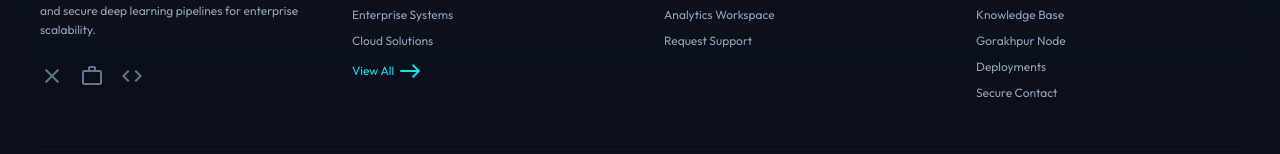
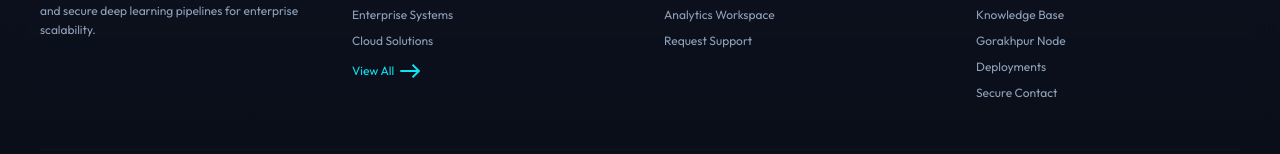
Before and after one commit to aitdlnetwork/aitdlNetwork, a Next.js app in the folder frontend/: page / in a window 1280 px wide. Shown: the part 2194-2348 px from the top of the page. Built offline with nearby package versions, Linux system fonts and the light colour scheme.

Commit message:
chore: remove placeholder social media links from footer

```diff
--- a/frontend/src/components/Footer.tsx
+++ b/frontend/src/components/Footer.tsx
@@ -39,11 +39,7 @@ export default function Footer() {
           <p className="text-slate-400 text-xs leading-relaxed max-w-xs font-body">
             Architecting intelligent sovereign infrastructures and secure deep learning pipelines for enterprise scalability.
           </p>
-          <div className="flex items-center gap-4 mt-2 text-slate-500">
-            <a aria-label="X" className="hover:text-primary transition-colors flex items-center" href="#"><span className="material-symbols-outlined text-[18px]">close</span></a>
-            <a aria-label="LinkedIn" className="hover:text-primary transition-colors flex items-center" href="#"><span className="material-symbols-outlined text-[18px]">work</span></a>
-            <a aria-label="GitHub" className="hover:text-primary transition-colors flex items-center" href="#"><span className="material-symbols-outlined text-[18px]">code</span></a>
-          </div>
+          {/* Social Links placeholder removed for production readiness */}
         </div>
 
         {/* Column 2: Core Services */}
```
